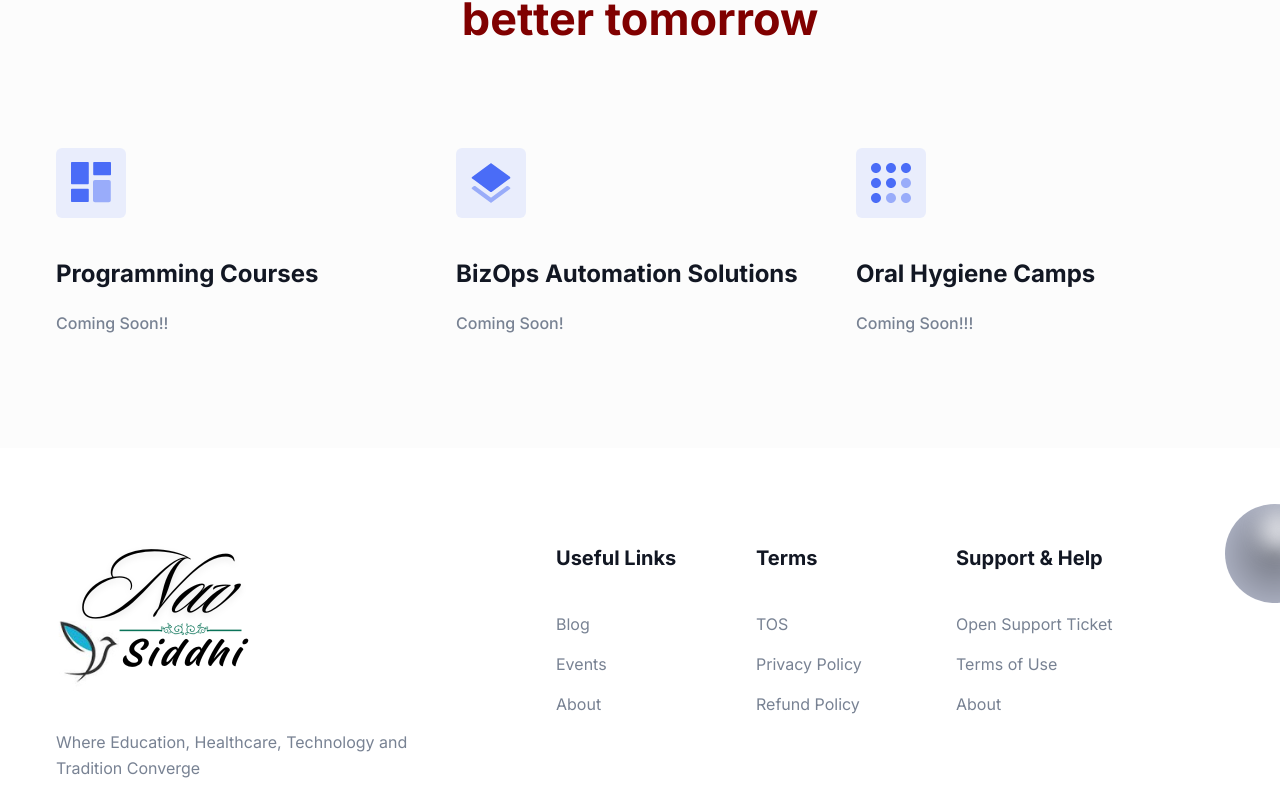
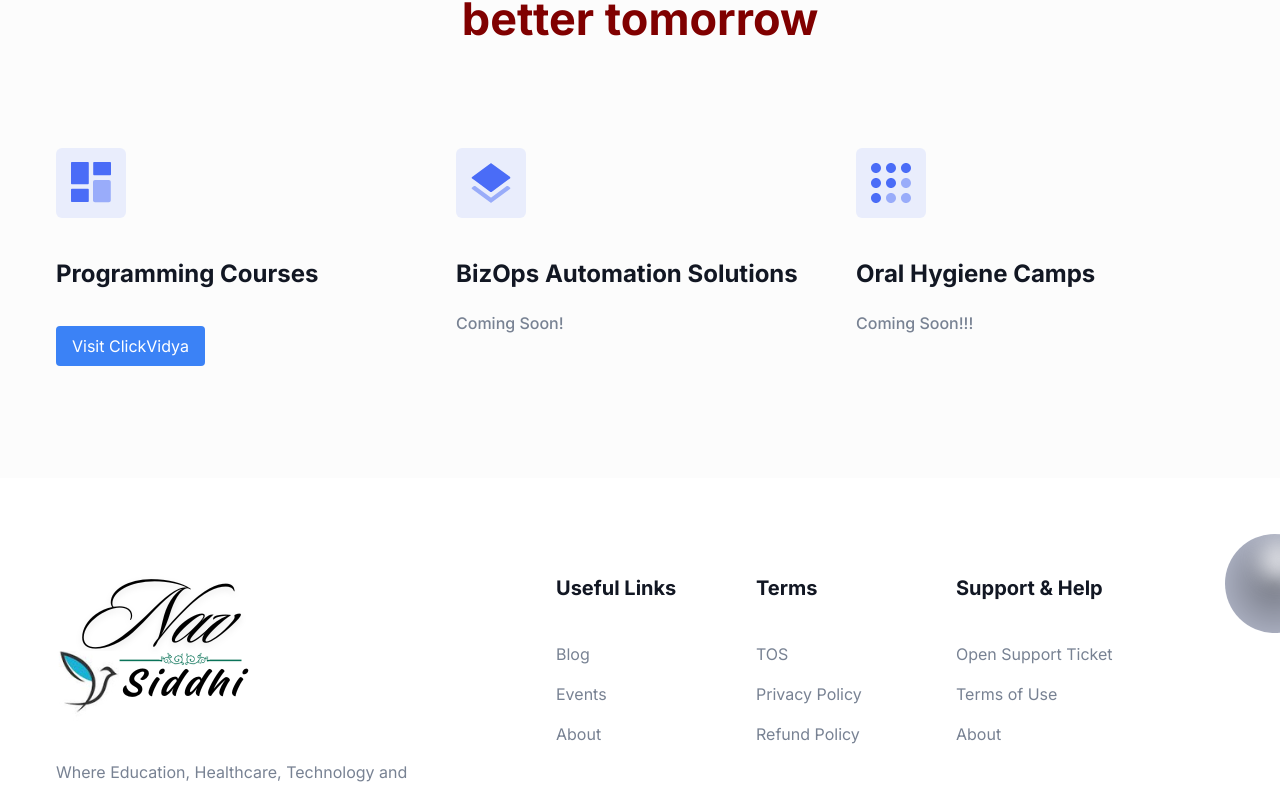
Before and after one commit to totonPaul/Navsiddhi, a Next.js app: page / in a window 1280 px wide. Shown: the part 1509-2299 px from the top of the page. Built offline with nearby package versions, Linux system fonts and the light colour scheme.

Commit message:
clickvidya live

```diff
--- a/src/app/event/page.tsx
+++ b/src/app/event/page.tsx
@@ -15,7 +15,7 @@ const EventPage = () => {
     <>
       <Breadcrumb
         pageName="Events and Activities"
-        description="Through this page, You can keep yourself updated with the latest events and activities associated with Navsiddhi Group"
+        description="ClickVidya Coding classes is live and admissions are going on, visit clickvidya.navsiddhi.in for more details."
       />
       {/* <AboutSectionOne />  */}
       <AboutSectionTwo />
--- a/src/components/About/AboutEducation.tsx
+++ b/src/components/About/AboutEducation.tsx
@@ -46,15 +46,26 @@ const AboutEducation = () => {
                     <List text="Software Development" />
                   </div>
                 </div>
+                <a
+                  href="https://clickvidya.navsiddhi.in"
+                  target="_blank"
+                  rel="noopener noreferrer"
+                  className="mt-4 inline-block rounded bg-blue-500 px-4 py-2 text-white hover:bg-blue-700"
+                >
+                  Visit ClickVidya
+                </a>
               </div>
             </div>
 
-            <div className="w-full h-[200px] px-4 lg:w-1/2">
-              <div className="relative mx-auto max-w-[500px] lg:mr-0" style={{ height: 'auto', width: '100%' }}>
+            <div className="h-[200px] w-full px-4 lg:w-1/2">
+              <div
+                className="relative mx-auto max-w-[500px] lg:mr-0"
+                style={{ height: "auto", width: "100%" }}
+              >
                 <Image
                   src="/images/slideshow/education.png"
                   alt="about-image"
-                  width={500}  // Set a fixed width
+                  width={500} // Set a fixed width
                   height={300} // Reduced height
                   className="mx-auto max-w-full drop-shadow-three dark:hidden dark:drop-shadow-none"
                 />
--- a/src/components/About/AboutSectionTwo.tsx
+++ b/src/components/About/AboutSectionTwo.tsx
@@ -30,9 +30,14 @@ const AboutSectionTwo = () => {
                 <h3 className="mb-4 text-xl font-bold text-black dark:text-white sm:text-2xl lg:text-xl xl:text-2xl">
                   Programming Courses
                 </h3>
-                <p className="text-base font-medium leading-relaxed text-body-color sm:text-lg sm:leading-relaxed">
-                Coming Soon!!
-                </p>
+                <a
+                  href="https://clickvidya.navsiddhi.in"
+                  target="_blank"
+                  rel="noopener noreferrer"
+                  className="mt-4 inline-block rounded bg-blue-500 px-4 py-2 text-white hover:bg-blue-700"
+                >
+                  Visit ClickVidya
+                </a>
               </div>
               <div className="mb-9">
                 <h3 className="mb-4 text-xl font-bold text-black dark:text-white sm:text-2xl lg:text-xl xl:text-2xl">
--- a/src/components/Features/SingleFeature.tsx
+++ b/src/components/Features/SingleFeature.tsx
@@ -14,6 +14,17 @@ const SingleFeature = ({ feature }: { feature: Feature }) => {
         <p className="pr-[10px] text-base font-medium leading-relaxed text-body-color">
           {paragraph}
         </p>
+        {feature.id === 1 && (
+        <a
+          href="https://clickvidya.navsiddhi.in"
+          target="_blank"
+          rel="noopener noreferrer"
+          className="mt-4 inline-block rounded bg-blue-500 px-4 py-2 text-white hover:bg-blue-700"
+        >
+          Visit ClickVidya
+        </a>
+      )}
+
       </div>
     </div>
   );
--- a/src/components/Features/featuresData.tsx
+++ b/src/components/Features/featuresData.tsx
@@ -14,10 +14,10 @@ const featuresData: Feature[] = [
     ),
     title: "Programming Courses",
     paragraph:
-      "Coming Soon!!",
+      "",
   },
   {
-    id: 1,
+    id: 2,
     icon: (
       <svg width="40" height="40" viewBox="0 0 40 40" className="fill-current">
         <path
@@ -32,7 +32,7 @@ const featuresData: Feature[] = [
       "Coming Soon!",
   },
   {
-    id: 1,
+    id: 3,
     icon: (
       <svg width="40" height="40" viewBox="0 0 40 40" className="fill-current">
         <path
--- a/src/components/Header/menuData.tsx
+++ b/src/components/Header/menuData.tsx
@@ -33,7 +33,7 @@ const menuData: Menu[] = [
       {
         id: 41,
         title: "EDUCATION",
-        path: "/",
+        path: "https://clickvidya.navsiddhi.in/",
         newTab: false,
       },
       {
```
